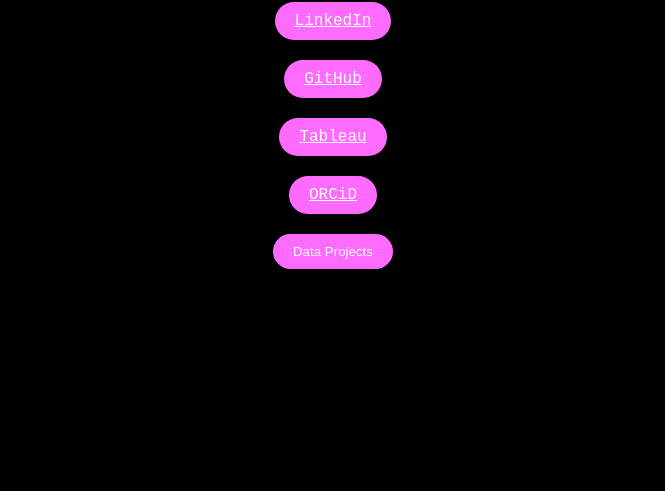
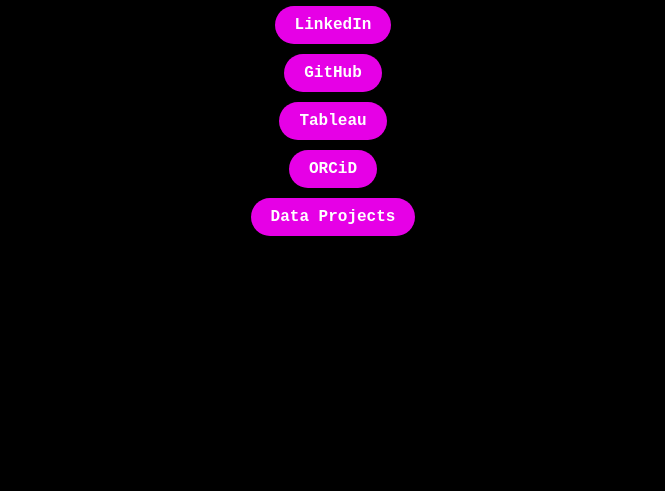
Before and after one commit to solkiria/solkiria, a plain HTML site: page index.html in a window 1280 px wide. Shown: the part 309-800 px from the top of the page, without its empty margins (307-972 px from the left). Drawn offline with Linux system fonts and the light colour scheme.

Commit message:
Update index.html

```diff
--- a/index.html
+++ b/index.html
@@ -7,74 +7,40 @@
     <style>
         body {
             background-color: #000;
-            color: #ff6aff; /* Morado eléctrico */
-            font-family: "console", monospace;
+            color: #e600e6; /* Morado eléctrico */
+            font-family: 'console', monospace;
             text-align: center;
             margin: 0;
             padding: 0;
             display: flex;
             flex-direction: column;
+            align-items: center;
             justify-content: center;
-            align-items: center;
             height: 100vh;
         }
 
         h1 {
-            font-size: 36px;
+            font-size: 24px;
         }
 
         .button {
-            background-color: #ff6aff; /* Morado eléctrico */
+            background-color: #e600e6; /* Morado eléctrico */
             color: #fff;
             border: none;
-            border-radius: 50px; /* Forma de cápsula */
+            border-radius: 20px;
             padding: 10px 20px;
-            margin: 10px;
-            cursor: pointer;
-        }
-
-        .button:hover {
-            background-color: #cc00cc; /* Cambiar color al pasar el mouse */
-        }
-
-        .project-button {
-            background-color: #ff6aff; /* Morado eléctrico */
-            color: #fff;
-            border: none;
-            border-radius: 50px; /* Forma de cápsula */
-            padding: 10px 20px;
-            margin: 10px;
-            cursor: pointer;
-        }
-
-        .project-button:hover {
-            background-color: #cc00cc; /* Cambiar color al pasar el mouse */
+            margin: 5px;
+            font-weight: bold;
+            text-decoration: none;
         }
     </style>
 </head>
 <body>
     <h1>Sonia Ruiz Perez's Portfolio</h1>
-    <a href="https://www.linkedin.com/in/sonia-ruiz-perez/" class="button">LinkedIn</a>
-    <a href="https://github.com/solkiria" class="button">GitHub</a>
-    <a href="https://public.tableau.com/app/profile/solkiria" class="button">Tableau</a>
-    <a href="https://orcid.org/0000-0001-9872-0193" class="button">ORCiD</a>
-    <button class="project-button" onclick="showProjects()">Data Projects</button>
-
-    <div id="project-section" style="display: none;">
-        <button class="project-button" onclick="openProject()">Mosquito Prediction Project</button>
-    </div>
-
-    <script>
-        function showProjects() {
-            var projectSection = document.getElementById("project-section");
-            projectSection.style.display = "block";
-        }
-
-        function openProject() {
-            // Aquí puedes definir lo que sucede cuando se hace clic en el proyecto.
-            // Puedes redirigir a una página específica o mostrar más información.
-            alert("Aquí puedes abrir el Mosquito Prediction Project.");
-        }
-    </script>
+    <a class="button" href="https://www.linkedin.com/in/sonia-ruiz-perez/" target="_blank">LinkedIn</a>
+    <a class="button" href="https://github.com/solkiria" target="_blank">GitHub</a>
+    <a class="button" href="https://public.tableau.com/app/profile/solkiria" target="_blank">Tableau</a>
+    <a class="button" href="https://orcid.org/0000-0001-9872-0193" target="_blank">ORCiD</a>
+    <a class="button" href="data-projects.html">Data Projects</a>
 </body>
 </html>
```
